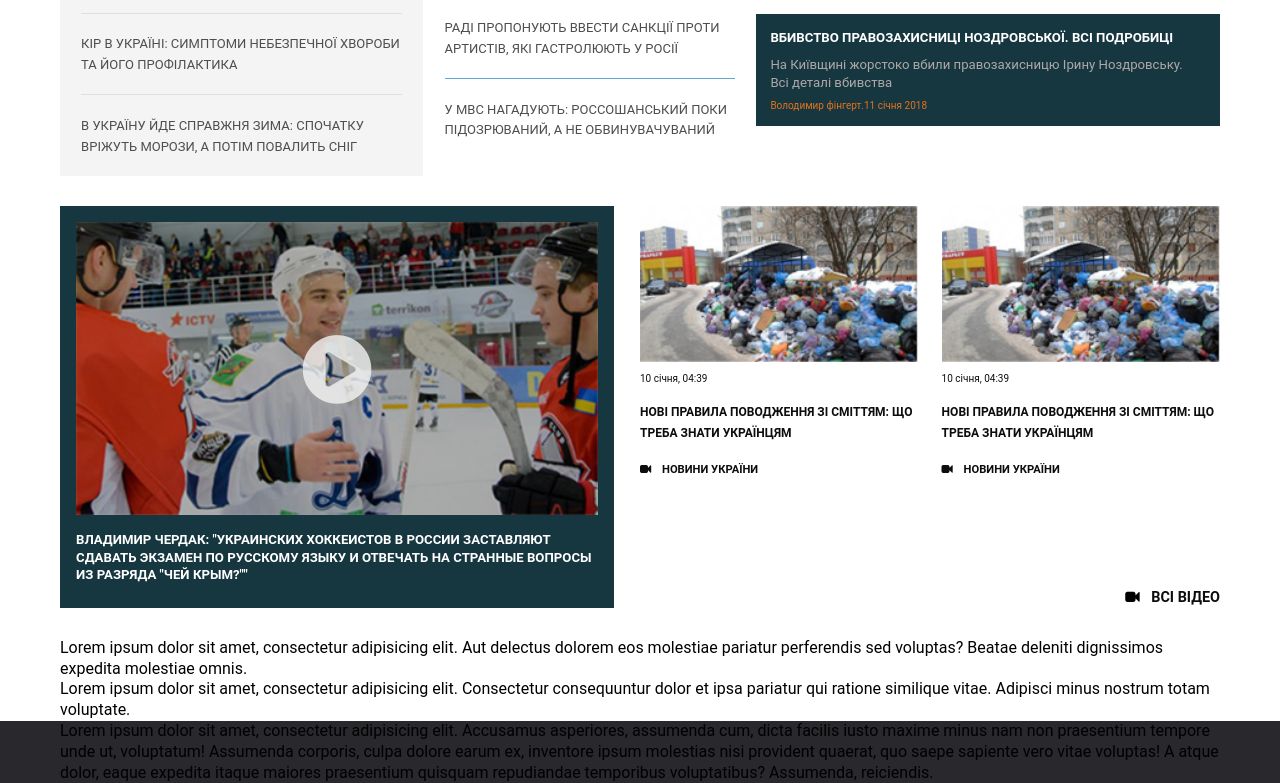
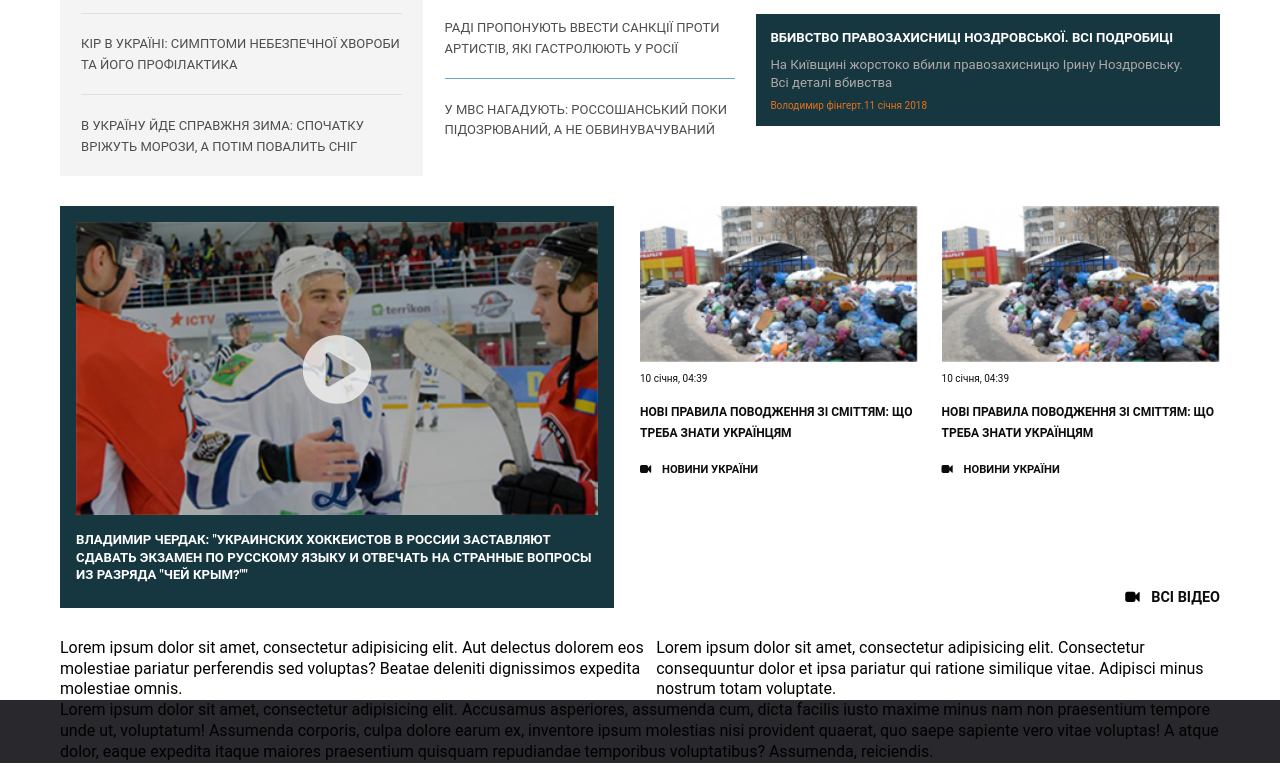
Before and after one commit to consaidin/site_news_enot, a website: page public/index.html in a window 1280 px wide. Shown: the part 1180-1963 px from the top of the page. Drawn offline with Linux system fonts and the light colour scheme.

Commit message:
New commit...

```diff
--- a/public/index.html
+++ b/public/index.html
@@ -307,7 +307,7 @@
         </section>
         <!-- Video end -->
         <!-- Polls-humor start -->
-        <section class="polls-humor">
+        <section id="polls-humor">
             <div class="viewport">
                 <div class="polls">
                    Lorem ipsum dolor sit amet, consectetur adipisicing elit. Aut delectus dolorem eos molestiae pariatur perferendis sed voluptas? Beatae deleniti dignissimos expedita molestiae omnis.
--- a/src/scss/polls-humor.scss
+++ b/src/scss/polls-humor.scss
@@ -1,2 +1,18 @@
 @import "partials/params";
 @import "partials/mixins";
+
+#polls-humor{
+
+  .viewport{
+    display: flex;
+    justify-content: space-between;
+    .polls{
+
+
+    }
+    .humor{
+
+
+    }
+  }
+}
```
Also changed, not shown: public/bundle.min.css.
